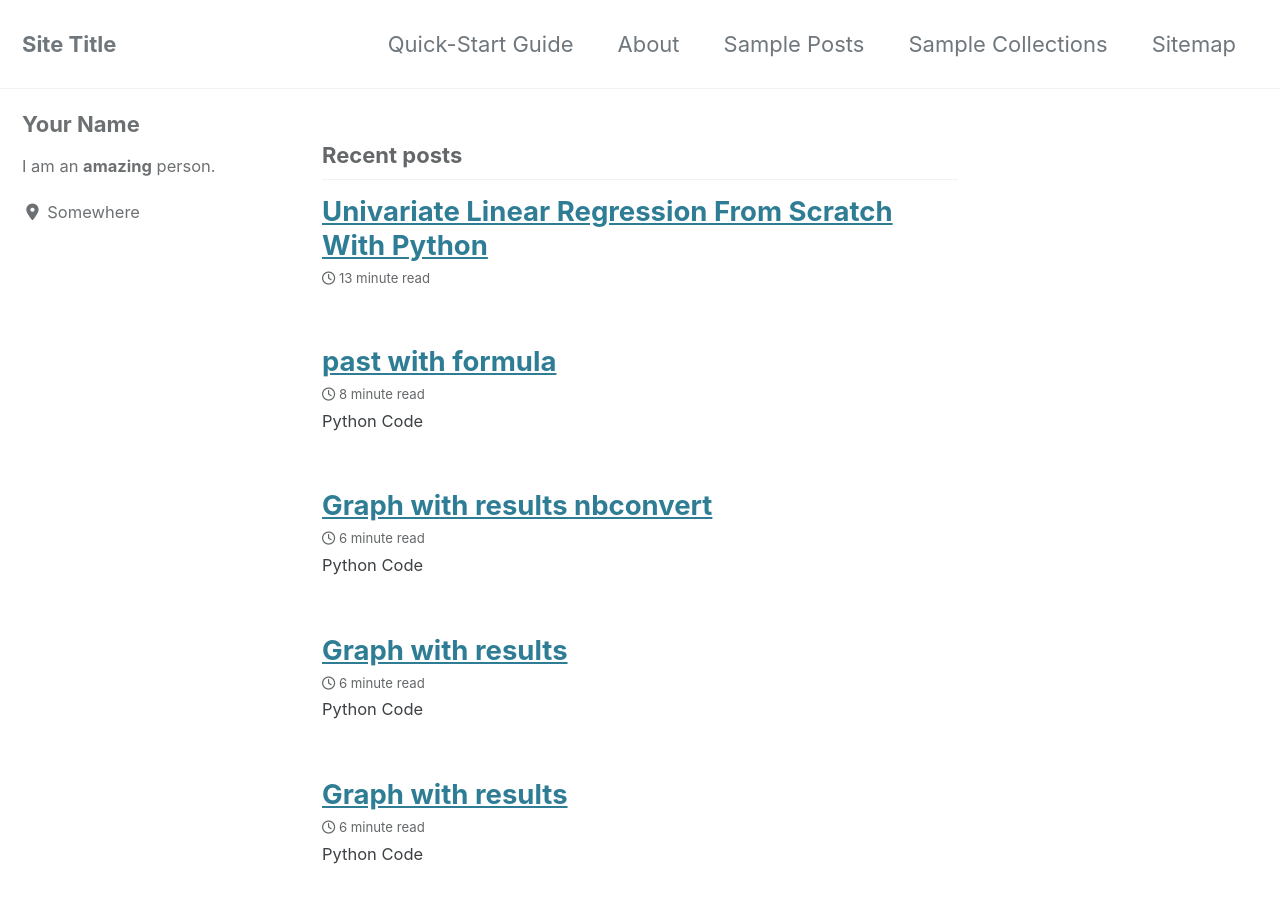
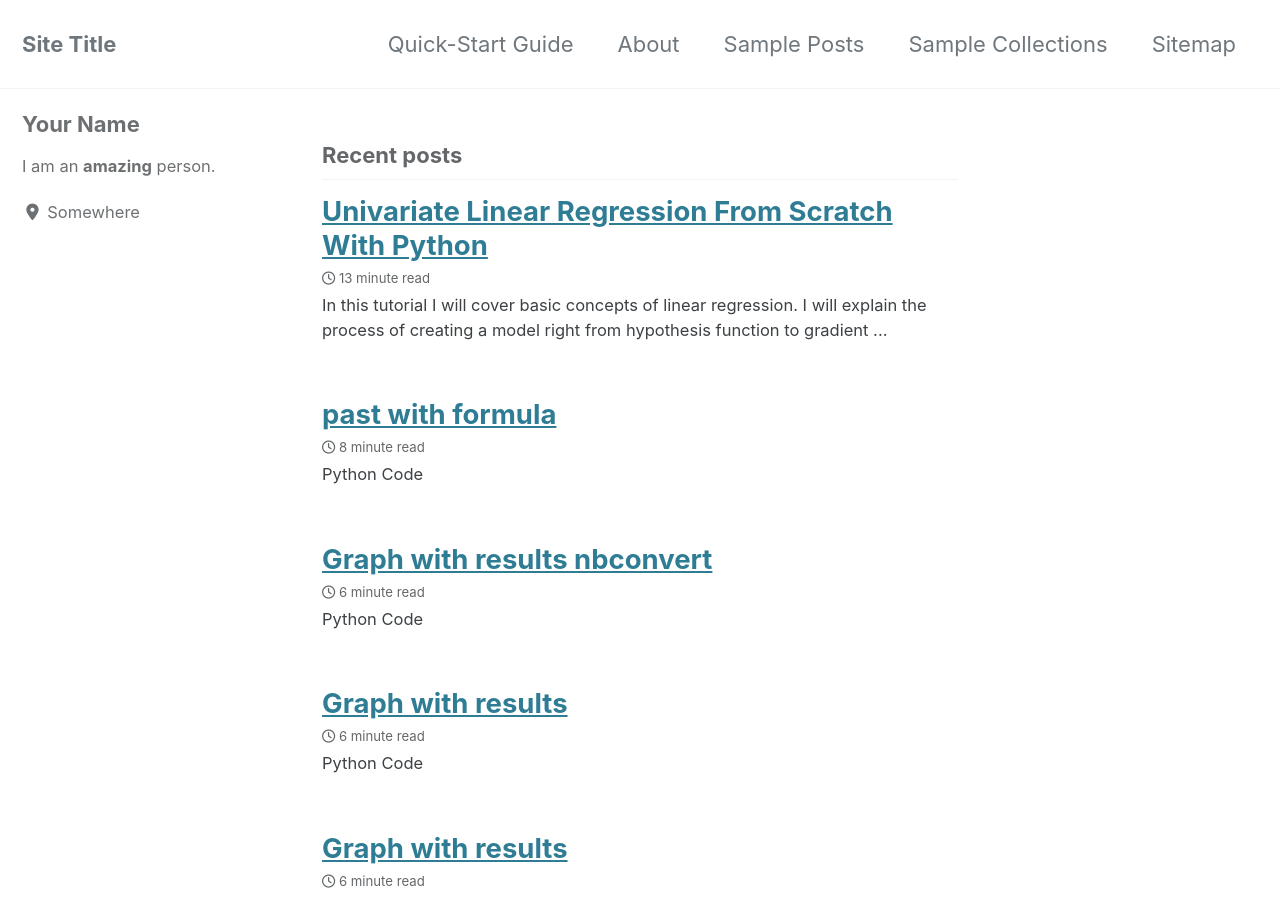
Before and after one commit to satishgunjal/satishgunjal.github.io, a Jekyll site: the page built from index.html, in a window 1280 px wide and 900 px high. Built offline with Jekyll 4.4.1, drawn with Linux system fonts in a browser that asks for light colours; cached includes are drawn as plain includes; nearby versions of some CDN libraries; our own code applies the rules of GitHub Pages for plain Markdown files; the list of posts is cut into pages by our own code.

Commit message:
intro text added

```diff
--- a/_posts/univariate_linear_regression/2020-05-11-Univariate_Linear_Regression_From_Scratch_With_Python.md
+++ b/_posts/univariate_linear_regression/2020-05-11-Univariate_Linear_Regression_From_Scratch_With_Python.md
@@ -8,7 +8,7 @@ tags:
   - Python
 ---
 
-![Header Image](https://raw.githubusercontent.com/satishgunjal/Images/master/Datapoints_With_Line_And_Prediction.png)
+In this tutorial I will cover basic concepts of linear regression. I will explain the process of creating a model right from hypothesis function to gradient descent algorithm. We will also use plots for better visualization of inner workings of the model. At the end we will test our model using single variable training data.
 
 ## **Introduction**
 
```
